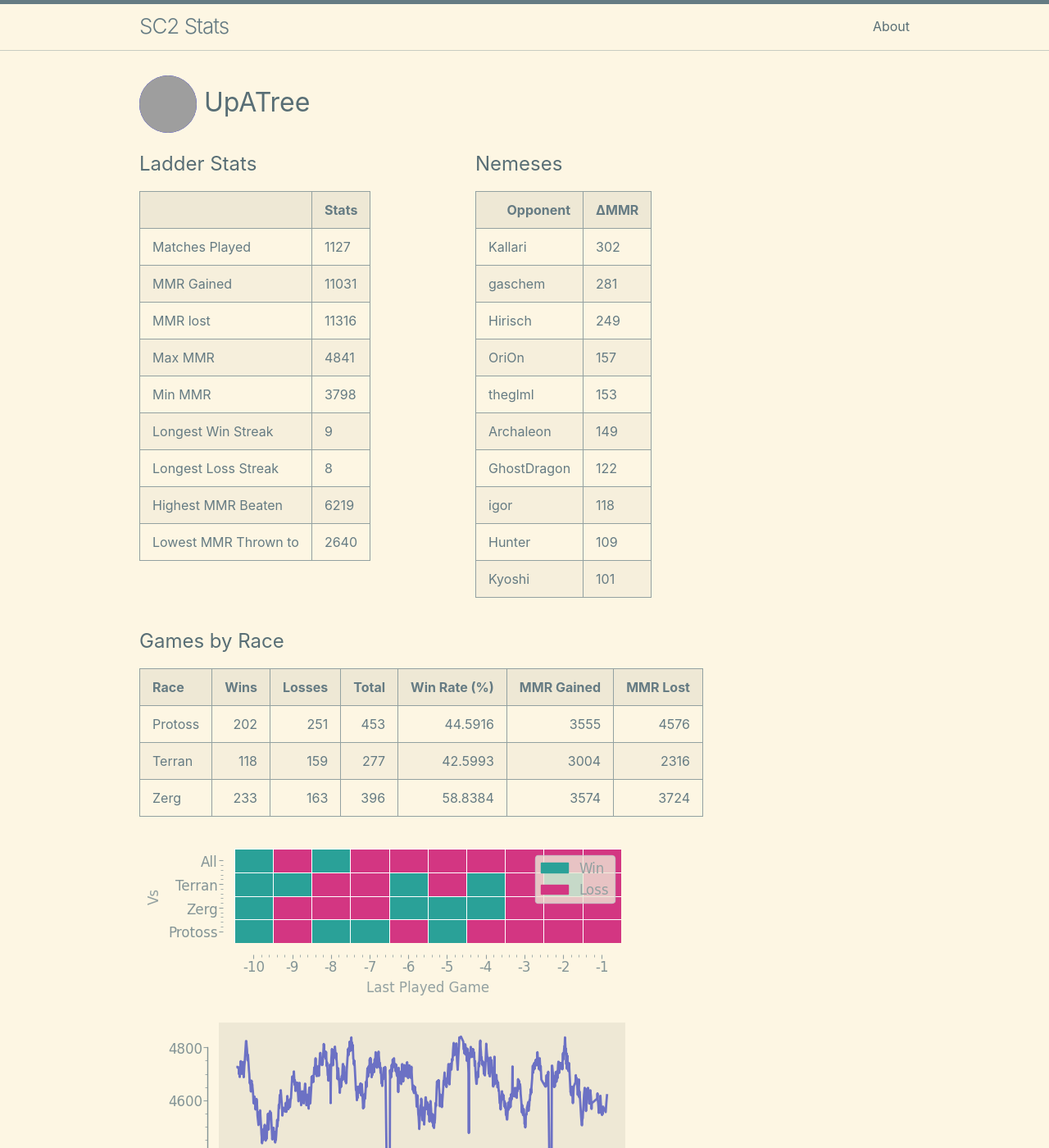
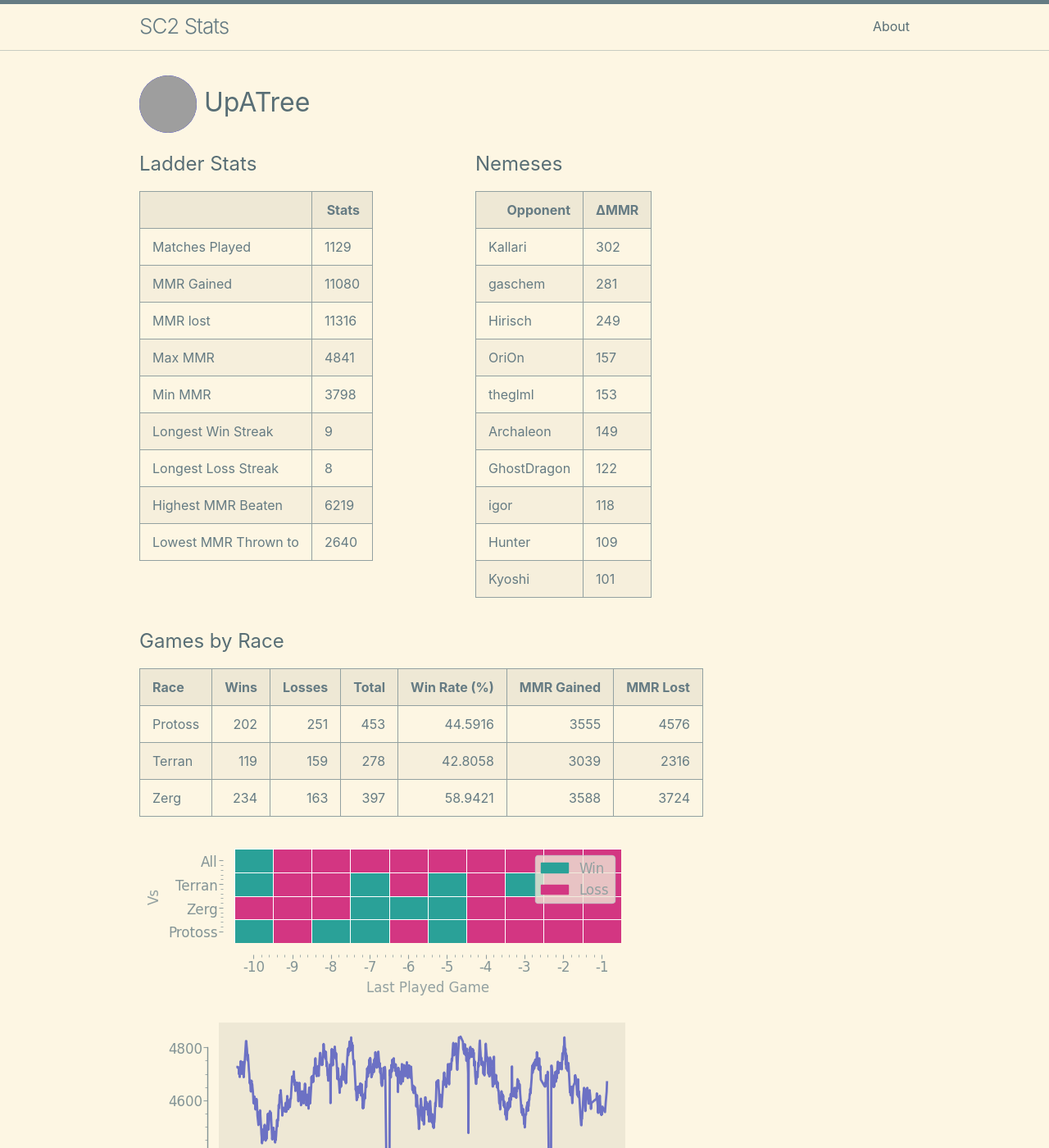
Before and after one commit to kylermurphy/UpATree, a Jekyll site: the page built from docs/index.md, in a window 1280 px wide and 1400 px high. Shown: the whole window at 82% size. Built offline with Jekyll 4.4.1, drawn with Linux system fonts in a browser that asks for light colours; grey boxes are pictures that could not be loaded.

Commit message:
running on push

```diff
--- a/docs/index.md
+++ b/docs/index.md
@@ -18,11 +18,11 @@ layout: home
   <tbody>
     <tr>
       <td>Matches Played</td>
-      <td>1127</td>
+      <td>1129</td>
     </tr>
     <tr>
       <td>MMR Gained</td>
-      <td>11031</td>
+      <td>11080</td>
     </tr>
     <tr>
       <td>MMR lost</td>
@@ -115,8 +115,8 @@ layout: home
 | Race    |   Wins |   Losses |   Total |   Win Rate (%) |   MMR Gained |   MMR Lost |
 |:--------|-------:|---------:|--------:|---------------:|-------------:|-----------:|
 | Protoss |    202 |      251 |     453 |        44.5916 |         3555 |       4576 |
-| Terran  |    118 |      159 |     277 |        42.5993 |         3004 |       2316 |
-| Zerg    |    233 |      163 |     396 |        58.8384 |         3574 |       3724 |
+| Terran  |    119 |      159 |     278 |        42.8058 |         3039 |       2316 |
+| Zerg    |    234 |      163 |     397 |        58.9421 |         3588 |       3724 |
 
 ![Games by Race](./assets/gm_hist.png)
 
--- a/log.txt
+++ b/log.txt
@@ -347,3 +347,4 @@ Writing a log file 2025-03-08 16:21:31.
 Writing a log file 2025-03-08 16:48:02.
 Writing a log file 2025-03-08 17:48:16.
 Writing a log file 2025-03-08 18:23:30.
+Writing a log file 2025-03-08 18:48:19.
```
Also changed, not shown: docs/assets/MMR.png, docs/assets/daily.png, docs/assets/gm_hist.png, docs/assets/r_wrt.png, 1 other file.
